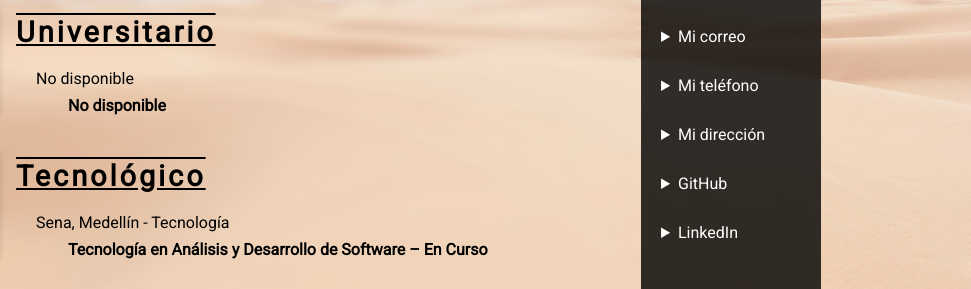
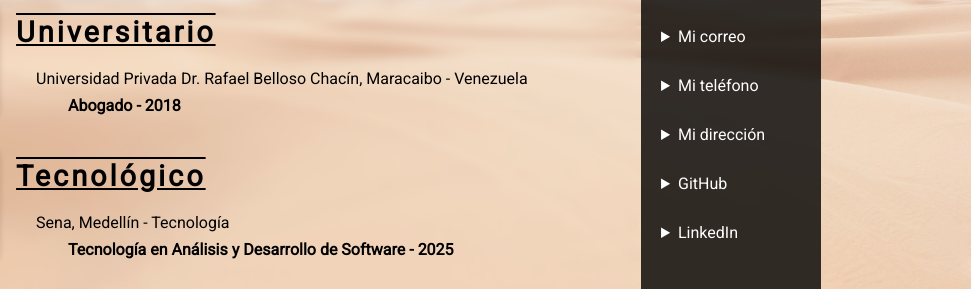
Before and after one commit to jossersolano/jossersolano.github.io, a website: page pages/nivel-educativo.html in a window 1280 px wide. Shown: the part 468-757 px from the top of the page, 309-1280 px from the left. Drawn offline with Linux system fonts and the light colour scheme.

Commit message:
Update educational qualifications in nivel-educativo.html

```diff
--- a/pages/nivel-educativo.html
+++ b/pages/nivel-educativo.html
@@ -62,8 +62,8 @@
             />
             <div class="describe-nivel">
               <h3>Universitario</h3>
-              <dt>No disponible</dt>
-              <dd>No disponible</dd>
+              <dt>Universidad Privada Dr. Rafael Belloso Chacín, Maracaibo - Venezuela</dt>
+              <dd>Abogado - 2018</dd>
             </div>
           </div>
           <div class="nivel">
@@ -76,7 +76,7 @@
               <h3>Tecnológico</h3>
               <dt>Sena, Medellín - Tecnología</dt>
               <dd>
-                Tecnología en Análisis y Desarrollo de Software – En Curso
+                Tecnología en Análisis y Desarrollo de Software - 2025
               </dd>
             </div>
           </div>
```
